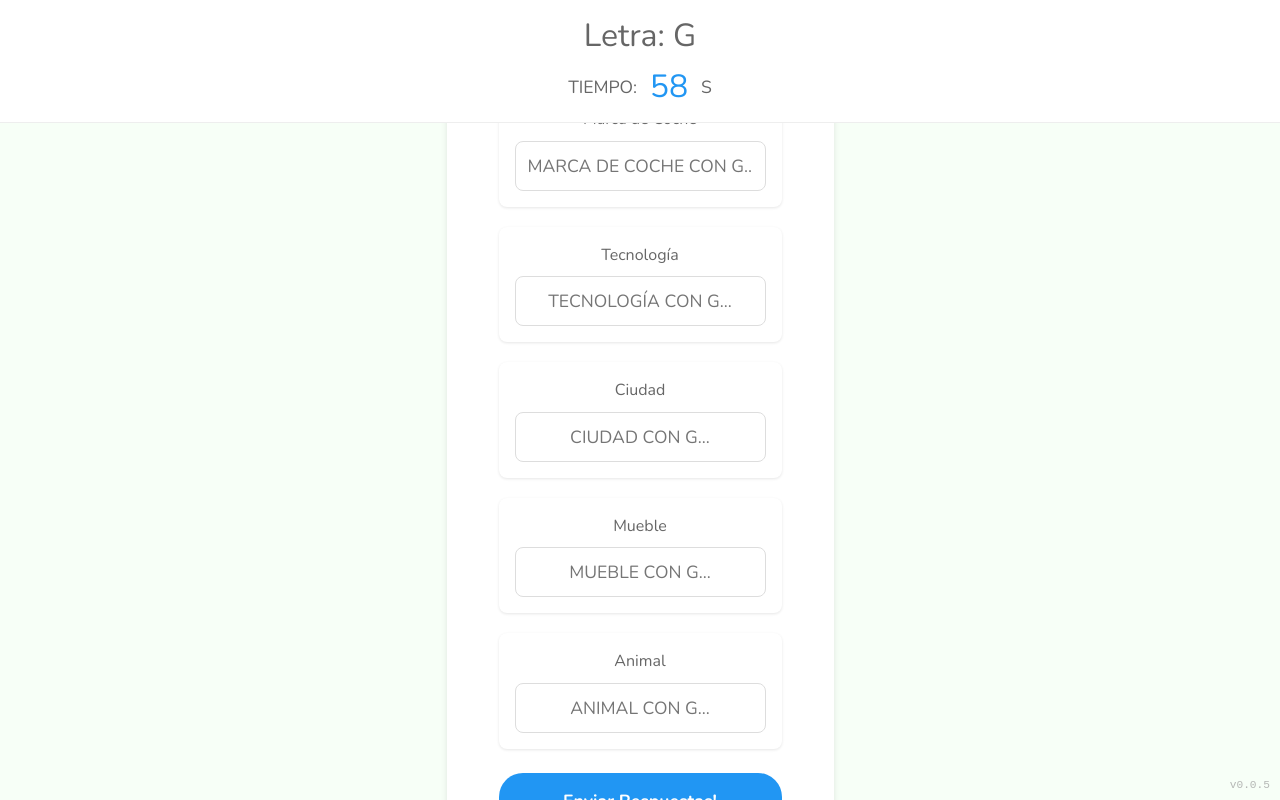
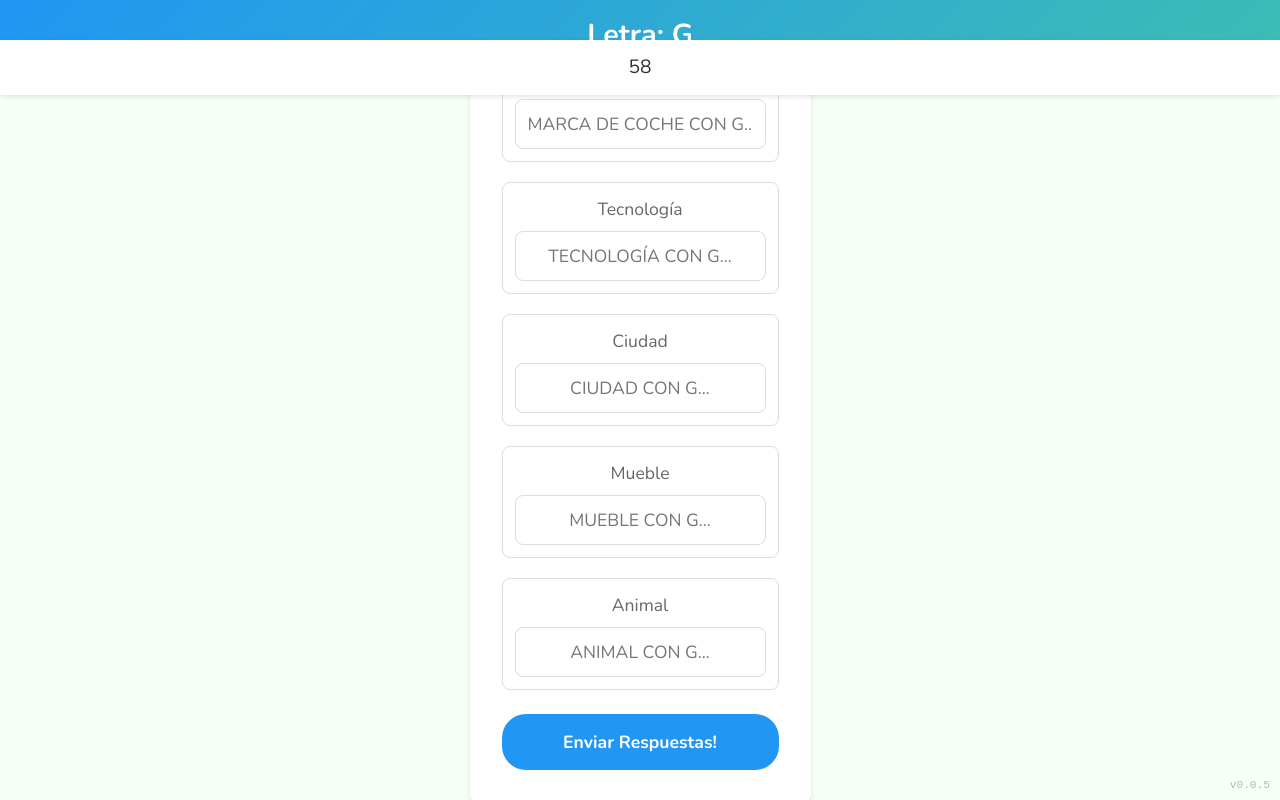
Before and after one commit to fmazzoli89/tutti-frutti, a React (Vite) app: page / in a window 1280 px wide. Both pictures are taken after a click on the button "¡Comenzar Juego!". Built offline with nearby package versions, Linux system fonts and the light colour scheme; no server answers.

Commit message:
Refactor game screen and timer styles with enhanced visual design

```diff
--- a/src/styles/Game.css
+++ b/src/styles/Game.css
@@ -1,6 +1,8 @@
 .game-container {
-  min-height: 100vh;
-  background: #f8f9fa;
+  width: 100%;
+  max-width: 800px;
+  margin: 0 auto;
+  padding: 80px 20px 20px;
 }
 
 .sticky-header {
@@ -8,10 +10,11 @@
   top: 0;
   left: 0;
   right: 0;
-  background: white;
-  padding: 10px 0;
-  border-bottom: 1px solid #eee;
+  z-index: 100;
+  background: linear-gradient(135deg, #2196f3, #3dbdb3);
+  padding: 12px;
   text-align: center;
+  box-shadow: 0 2px 4px rgba(0, 0, 0, 0.1);
 }
 
 .header-content {
@@ -20,8 +23,10 @@
 }
 
 .current-letter {
-  font-size: 2rem;
-  color: #666;
+  color: white;
+  font-size: 1.8rem;
+  font-weight: bold;
+  margin: 0;
 }
 
 .timer-container {
@@ -32,36 +37,30 @@
 }
 
 .game-content {
-  max-width: 800px;
-  margin: 120px auto 0;
-  padding: 20px;
+  margin-top: 20px;
 }
 
 .categories-container {
   display: flex;
   flex-direction: column;
   gap: 20px;
+  width: 100%;
 }
 
 .category-input {
-  background: white;
-  padding: 16px;
+  width: 100%;
+  padding: 12px;
+  border: 1px solid #ddd;
   border-radius: 8px;
-  box-shadow: 0 1px 3px rgba(0, 0, 0, 0.1);
+  font-size: 1.1rem;
+  text-align: center;
+  background-color: white;
 }
 
 .category-input label {
   display: block;
   color: #666;
   margin-bottom: 8px;
-}
-
-.category-input input {
-  width: 100%;
-  padding: 12px;
-  border: 1px solid #ddd;
-  border-radius: 8px;
-  font-size: 1.1rem;
 }
 
 .submit-button {
--- a/src/styles/GameScreen.css
+++ b/src/styles/GameScreen.css
@@ -26,7 +26,7 @@
   border-radius: 8px;
   font-size: 1.1rem;
   text-align: center;
-  background-color: rgb(255, 255, 255);
+  background-color: white;
 }
 
 .uppercase-input {
@@ -64,26 +64,21 @@
 }
 
 .submit-button {
-  background-color: var(--secondary-color);
+  width: 100%;
+  max-width: 400px;
+  padding: 16px;
+  background: #2196f3;
   color: white;
+  border: none;
+  border-radius: 24px;
   font-size: 1.1rem;
-  padding: 0.75rem 1.5rem;
-  border-radius: 4px;
-  transition: all 0.3s ease;
-  margin-top: 1rem;
-  width: 80%;
-  box-sizing: border-box;
+  margin: 24px auto 0;
+  display: block;
+  cursor: pointer;
 }
 
-.submit-button:hover {
-  background-color: #3dbdb3;
-  transform: translateY(-2px);
-  box-shadow: 0 4px 6px rgba(0, 0, 0, 0.1);
-}
-
-.submit-button:active {
-  transform: translateY(0);
-  box-shadow: 0 2px 4px rgba(0, 0, 0, 0.1);
+.submit-button:disabled {
+  background: #ccc;
 }
 
 @media (min-width: 768px) {
--- a/src/styles/Timer.css
+++ b/src/styles/Timer.css
@@ -1,49 +1,38 @@
 .timer-container {
-  display: flex;
-  align-items: center;
-  gap: 8px;
-  font-size: 1.1rem;
-  color: #666;
+  position: fixed;
+  top: 40px;
+  left: 0;
+  right: 0;
+  z-index: 90;
+  background: white;
+  box-shadow: 0 2px 4px rgba(0, 0, 0, 0.1);
+  padding: 12px;
+  text-align: center;
 }
 
 .timer-content {
-  display: flex;
-  align-items: center;
-  gap: 4px;
-}
-
-.timer-label {
-  color: #666;
-}
-
-.timer-value {
-  font-size: 2rem;
-  color: #2196f3;
-  min-width: 2.5ch;
-}
-
-.timer-unit {
-  color: #666;
+  font-size: 1.2rem;
+  color: #333;
 }
 
 .timer-yellow {
-  color: #ff9800;
+  background: #ffd700;
+  animation: pulse-yellow 1s infinite;
 }
 
 .timer-red {
-  color: #f44336;
+  background: #ff4444;
+  animation: pulse-red 1s infinite;
 }
 
-@media (max-width: 768px) {
-  .timer-container {
-    font-size: 1rem;
-  }
+@keyframes pulse-yellow {
+  0% { background-color: #ffd700; }
+  50% { background-color: #ffeb3b; }
+  100% { background-color: #ffd700; }
+}
 
-  .timer-value {
-    font-size: 1.8rem;
-  }
-
-  .timer-unit {
-    font-size: 1rem;
-  }
+@keyframes pulse-red {
+  0% { background-color: #ff4444; }
+  50% { background-color: #ff1744; }
+  100% { background-color: #ff4444; }
 }
```
Also changed, not shown: src/components/GameScreen.tsx (+1 -9 lines).
